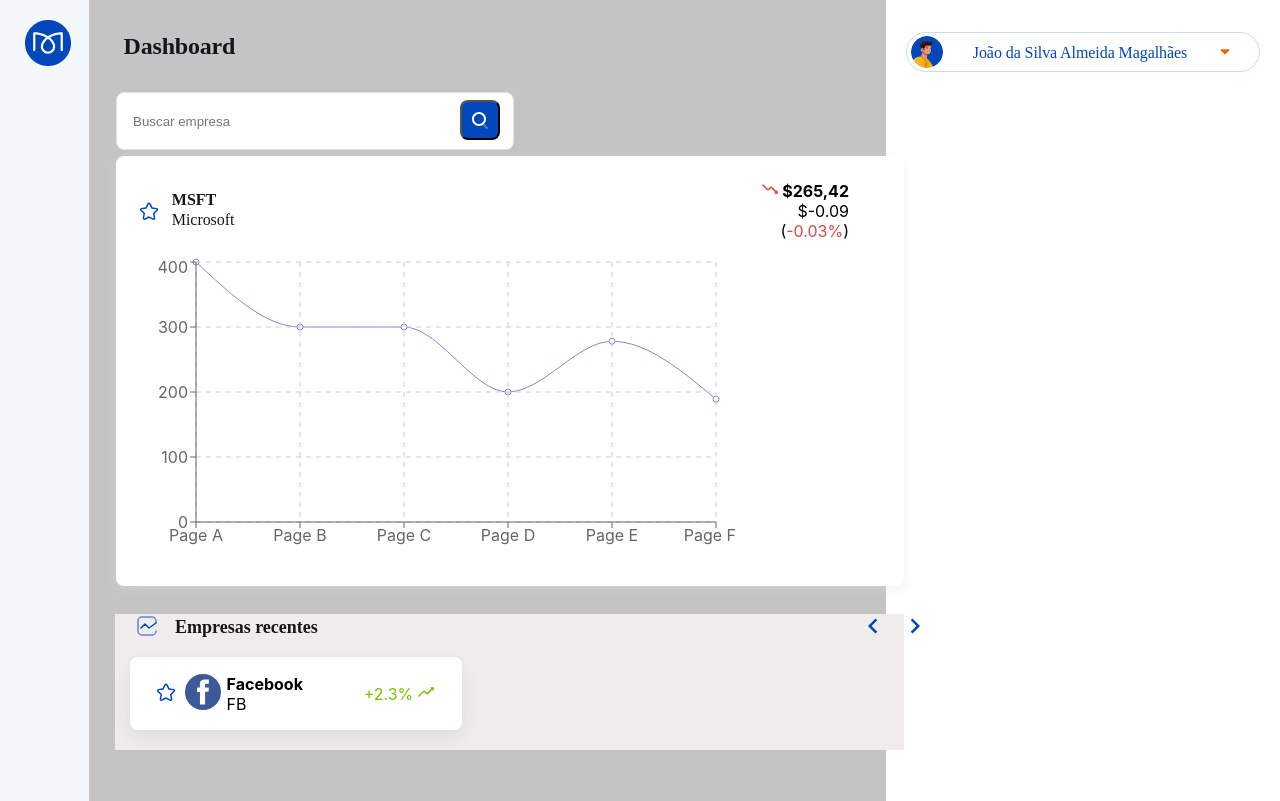
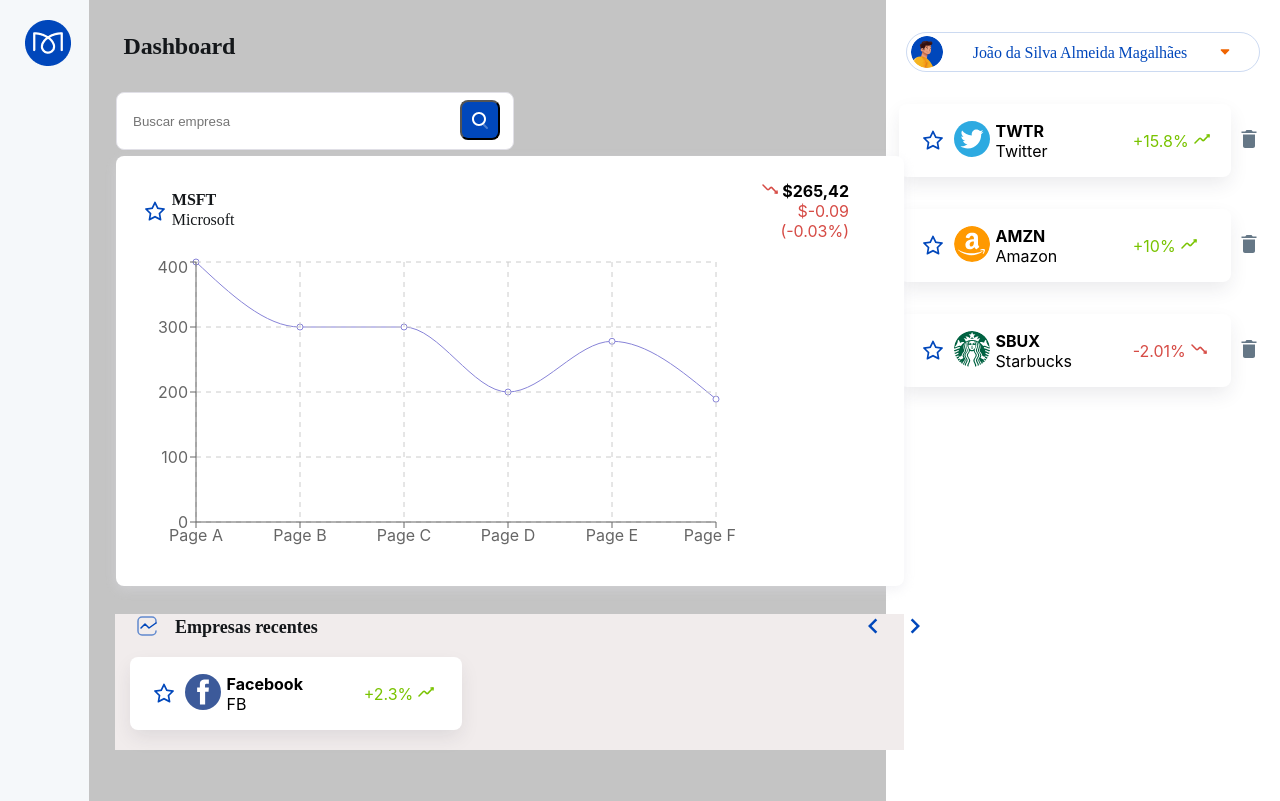
Before and after one commit to otaviohenrique1/app-bolsa-valores-reactjs, a React (Create React App) app: page /dashboard in a window 1280 px wide. Built offline with nearby package versions, Linux system fonts and the light colour scheme.

Commit message:
Commit 7 dos arquivos

```diff
--- a/src/components/Botao/index.tsx
+++ b/src/components/Botao/index.tsx
@@ -1,26 +1,89 @@
 import styled from "styled-components";
+import { HTMLAttributes, useState } from "react";
+import { IoMdTrash } from "react-icons/io";
+import { AiFillStar, AiOutlineStar } from "react-icons/ai";
 
-interface ButtonStyleProps {
+export const BotaoContainer = styled.div`
+  margin-top: 40px;
+  display: flex;
+  justify-content: space-around;
+`;
+interface BotaoStyleProps {
   primary?: boolean;
   danger?: boolean;
   secondary?: boolean;
 }
 
-export const Button = styled.button<ButtonStyleProps>`
+export const Botao = styled.button<BotaoStyleProps>`
   background: ${(props) =>
     (props.primary && '#3399ff') ||
     (props.danger && '#ff1a1a') ||
-    (props.secondary && '#2eb82e')
+    (props.secondary && '#2eb82e') ||
+    ('#595959')
   };
   color: white;
-  border: 2px solid black;
+  /* border: 2px solid black; */
   font-size: 1em;
-  margin: 1em;
+  /* margin: 1em; */
   padding: 0.25em 1em;
   border-radius: 3px;
+  width: 100px;
+  height: 50px;
+  &:hover {
+    background: ${(props) =>
+      (props.primary && 'rgba(51, 153, 255, 0.6)') ||
+      (props.danger && 'rgba(255, 26, 26, 0.6)') ||
+      (props.secondary && 'rgba(46, 184, 46, 0.6)') ||
+      ('#bfbfbf')
+    };
+  }
 `;
 
-export const ButtonContainer = styled.div`
-  display: inline-block;
-  text-align: end;
+const BotaoEstilizado = styled.button`
+  border: transparent;
+  background: transparent;
 `;
+
+export function BotaoRemover(props: HTMLAttributes<HTMLButtonElement>) {
+  const [isActive, setIsActive] = useState(false);
+
+  return (
+    <BotaoEstilizado {...props}>
+      <IoMdTrash
+        size={24}
+        onClick={() => setIsActive(!isActive)}
+        color={(isActive) ? '#2c343a' : '#657786'}
+      />
+    </BotaoEstilizado>
+  );
+}
+
+const IconBotaoFavoritoBox = styled.div`
+  width: 24px;
+  height: 24px;
+`;
+
+export function BotaoFavorito(props: HTMLAttributes<HTMLButtonElement>) {
+  const [isActive, setIsActive] = useState(false);
+
+  return (
+    <BotaoEstilizado {...props}>
+      <IconBotaoFavoritoBox
+        onClick={() => setIsActive(!isActive)}
+      >
+        {(isActive) ? (
+          <AiFillStar
+            size={24}
+            color={'#0047BB'}
+          />
+        ) : (
+          <AiOutlineStar
+            size={24}
+            color={'#0047BB'}
+          />
+        )}
+      </IconBotaoFavoritoBox>
+    </BotaoEstilizado>
+  );
+}
+//
--- /dev/null
+++ b/src/components/BotaoRemover/index.tsx
@@ -0,0 +1,22 @@
+import { HTMLAttributes, useState } from "react";
+import { IoMdTrash } from "react-icons/io";
+import styled from "styled-components";
+
+const BotaoEstilizado = styled.button`
+  border: transparent;
+  background: transparent;
+`;
+
+export function BotaoRemover(props: HTMLAttributes<HTMLButtonElement>) {
+  const [isActive, setIsActive] = useState(false);
+
+  return (
+    <BotaoEstilizado {...props}>
+      <IoMdTrash
+        size={24}
+        onClick={() => setIsActive(!isActive)}
+        color={(isActive) ? '#2c343a' : '#657786'}
+      />
+    </BotaoEstilizado>
+  );
+}
--- a/src/components/Grafico/index.tsx
+++ b/src/components/Grafico/index.tsx
@@ -1,8 +1,10 @@
 import styled from "styled-components";
 import { LineChart, Line, CartesianGrid, XAxis, YAxis, Tooltip } from 'recharts';
 import { EmpresaDados } from "../Empresa";
-import { ImagemGraficoSeta, ValorAcaoPorcentagem, ValorAcaoVaricacao } from "../ValorAcao";
-import { BotaoFavorito } from "../BotaoFavorito";
+import { ImagemGraficoSeta, ValorAcaoEmpresa, ValorAcaoPorcentagemBox, ValorAcaoVaricacaoDinheiro } from "../ValorAcao";
+import { BotaoFavorito } from "../Botao";
+// import { BotaoFavorito } from "../BotaoFavorito";
+// import { ValorAcaoPorcentagem, ValorAcaoVaricacao } from "../ValorAcao";
 // import star_fill from "../../assets/images/star_fill.svg";
 // import graph_down from "../../assets/images/graph-down.svg";
 // import graph_up from "../../assets/images/graph-up.svg";
@@ -39,7 +41,7 @@
 `;
 
 const AreaDadosEmpresa = styled.div`
-  img {
+  /* span {
     position: absolute;
     left: 2.67%;
     right: 94.12%;
@@ -59,7 +61,29 @@
     line-height: 20px;
     letter-spacing: -0.005em;
     color: #14171A;
-  }
+  } */
+`;
+
+const BotaoFavoritoBox = styled.div`
+  position: absolute;
+  left: 2.67%;
+  right: 94.12%;
+  top: 10%;
+  bottom: 83.68%;
+`;
+
+const EmpresaDadosBox = styled.div`
+  position: absolute;
+  left: 7.09%;
+  right: 83.42%;
+  top: 7.89%;
+  bottom: 81.32%;
+  font-family: Graphik;
+  font-style: normal;
+  font-size: 16px;
+  line-height: 20px;
+  letter-spacing: -0.005em;
+  color: #14171A;
 `;
 
 const AreaDadosAcoes = styled.div`
@@ -69,10 +93,6 @@
   left: 623px;
   top: 25px;
   text-align: end;
-`;
-
-const ValorAcao = styled.span`
-  font-weight: bold;
 `;
 
 // const ValorAcaoVaricacao = styled.span`
@@ -106,28 +126,28 @@
     <GraficoContainer>
       <AreaDados>
         <AreaDadosEmpresa>
-          <span>
+          <BotaoFavoritoBox>
             <BotaoFavorito />
-          </span>
-          <div>
+          </BotaoFavoritoBox>
+          <EmpresaDadosBox>
             <EmpresaDados
               codigo_empresa={"MSFT"}
               nome_empresa={"Microsoft"}
             />
-          </div>
+          </EmpresaDadosBox>
         </AreaDadosEmpresa>
         <AreaDadosAcoes>
-          <ValorAcao>
+          <ValorAcaoEmpresa>
             {/* <img src={graph_down} alt="graph_down" /> */}
             <ImagemGraficoSeta porcentagem={-0.03}  />
             {' '}
             $265,42
-          </ValorAcao><br />
-          <ValorAcaoVaricacao>
-            $-0.09
+          </ValorAcaoEmpresa><br />
+          <div>
+            <ValorAcaoVaricacaoDinheiro valorVariacaoDinheiro={-0.09} />
             {' '}
-            (<ValorAcaoPorcentagem porcentagem={-0.03} />)
-          </ValorAcaoVaricacao>
+            <ValorAcaoPorcentagemBox porcentagem={-0.03}/>
+          </div>
         </AreaDadosAcoes>
       </AreaDados>
       <AreaGrafico>
--- a/src/components/Item/index.tsx
+++ b/src/components/Item/index.tsx
@@ -1,5 +1,8 @@
 import styled from "styled-components";
-import { BotaoFavorito } from "../BotaoFavorito";
+import { BotaoRemover } from "../Botao";
+import { BotaoFavorito } from "../Botao";
+// import { BotaoFavorito } from "../BotaoFavorito";
+// import { BotaoRemover } from "../BotaoRemover";
 import { CardEmpresa, EmpresaDados, EmpresaDadosProps, LogoEmpresa, LogoEmpresaProps } from "../Empresa";
 import { ImagemGraficoSeta, ValorAcaoPorcentagem, ValorAcaoPorcentagemProps } from "../ValorAcao";
 
@@ -17,10 +20,18 @@
   flex: ${(props) => props.valor_flex};
 `;
 
+const CardEmpresaEstilizado = styled(CardEmpresa)`
+  padding: 0 16px;
+`;
+
+const BotaoFavoritoEstilizado = styled(BotaoFavorito)`
+  flex: 1;
+`;
+
 export function Item(props: ItemProps) {
   return (
-    <CardEmpresa style={{ padding: '0 16px' }}>
-      <BotaoFavorito style={{ flex: '1' }} />
+    <CardEmpresaEstilizado>
+      <BotaoFavoritoEstilizado />
       <ItemBox valor_flex={1.5}>
         <LogoEmpresa
           src={props.logo_empresa.src}
@@ -37,6 +48,39 @@
         <ValorAcaoPorcentagem porcentagem={props.valor_porcentagem.porcentagem} />
         <ImagemGraficoSeta porcentagem={props.valor_porcentagem.porcentagem}  />
       </ItemBox>
-    </CardEmpresa>
+    </CardEmpresaEstilizado>
   );
 }
+
+const ItemFavoritadoBox = styled.div`
+  display: flex;
+  justify-content: center;
+  align-items: center;
+  margin-bottom: 32px;
+`;
+
+const ItemEstilizado = styled(Item)`
+  padding-right: 8px;
+`;
+
+export function ItemFavoritado(props: ItemProps) {
+  return (
+    <ItemFavoritadoBox>
+      <ItemEstilizado
+        logo_empresa={{
+          src: props.logo_empresa.src,
+          alt: props.logo_empresa.alt
+        }}
+        empresa_dados={{
+          nome_empresa: props.empresa_dados.codigo_empresa,
+          codigo_empresa: props.empresa_dados.nome_empresa
+        }}
+        valor_porcentagem={{
+          porcentagem: props.valor_porcentagem.porcentagem
+        }}
+      />
+      {/* <IoMdTrash size={24} /> */}
+      <BotaoRemover />
+    </ItemFavoritadoBox>
+  );
+}
--- a/src/components/Mensagem/index.tsx
+++ b/src/components/Mensagem/index.tsx
@@ -10,8 +10,8 @@
   text-align: start;
   color: white;
   margin-top: 0;
-  margin-right: 15px;
-  margin-left: 15px;
+  /* margin-right: 15px; */
+  /* margin-left: 15px; */
   /* margin-bottom: 5px; */
   border-bottom-left-radius: 5px;
   border-bottom-right-radius: 5px;
--- a/src/components/ValorAcao/index.tsx
+++ b/src/components/ValorAcao/index.tsx
@@ -2,7 +2,11 @@
 import graph_up from "../../assets/images/graph-up.svg";
 import graph_down from "../../assets/images/graph-down.svg";
 
-export interface ValorAcaoVaricacaoStyleProps {
+export const ValorAcaoEmpresa = styled.span`
+  font-weight: bold;
+`;
+
+export interface ValorAcaoVariacaoStyleProps {
   /*
   success?: boolean;
   danger?: boolean;
@@ -10,7 +14,7 @@
   acaoCor?: 'success' | 'danger' | '';
 }
 
-export const ValorAcaoVaricacao = styled.span<ValorAcaoVaricacaoStyleProps>`
+export const ValorAcaoVariacao = styled.span<ValorAcaoVariacaoStyleProps>`
   font-weight: normal;
   color: ${(props) =>
     (props.acaoCor === 'success' && '#79C300') ||
@@ -62,7 +66,7 @@
   const verificaSeValorForNegativo = valor === -1;
 
   return (
-    <ValorAcaoVaricacao
+    <ValorAcaoVariacao
       acaoCor={
         ((verificaSeValorForPositivo) && 'success') ||
         ((verificaSeValorForNegativo) && 'danger') ||
@@ -71,7 +75,46 @@
       {((verificaSeValorForPositivo) && `+${props.porcentagem}%`) ||
       ((verificaSeValorForNegativo) && `${props.porcentagem}%`)}
       {/* {`${props.porcentagem}%`} */}
-    </ValorAcaoVaricacao>
+    </ValorAcaoVariacao>
+  );
+}
+
+export function ValorAcaoPorcentagemBox(props: ValorAcaoPorcentagemProps) {
+  let valor = Math.sign(props.porcentagem);
+  const verificaSeValorForPositivo = valor === 1;
+  const verificaSeValorForNegativo = valor === -1;
+
+  return (
+    <ValorAcaoVariacao
+      acaoCor={
+        ((verificaSeValorForPositivo) && 'success') ||
+        ((verificaSeValorForNegativo) && 'danger') ||
+        ''}
+    >
+      (<ValorAcaoPorcentagem porcentagem={props.porcentagem} />)
+    </ValorAcaoVariacao>
+  );
+}
+
+interface ValorAcaoVariacaoDinheiroProps {
+  valorVariacaoDinheiro: number;
+}
+
+export function ValorAcaoVaricacaoDinheiro(props: ValorAcaoVariacaoDinheiroProps) {
+  let valor = Math.sign(props.valorVariacaoDinheiro);
+  const verificaSeValorForPositivo = valor === 1;
+  const verificaSeValorForNegativo = valor === -1;
+
+  return (
+    <ValorAcaoVariacao
+      acaoCor={
+        ((verificaSeValorForPositivo) && 'success') ||
+        ((verificaSeValorForNegativo) && 'danger') ||
+        ''}
+    >
+      ${((verificaSeValorForPositivo) && `+${props.valorVariacaoDinheiro}`) ||
+      ((verificaSeValorForNegativo) && `${props.valorVariacaoDinheiro}`)}
+    </ValorAcaoVariacao>
   );
 }
 
--- a/src/pages/Dashboard/AreaDados/index.tsx
+++ b/src/pages/Dashboard/AreaDados/index.tsx
@@ -1,6 +1,6 @@
 import { Form, Formik } from "formik";
 import styled from "styled-components";
-import { CampoBusca } from "../../../components/CampoBusca";
+import { CampoBusca } from "../../../components/Campo";
 import * as Yup from "yup";
 import { Titulo } from "../../../components/Titulo";
 import { Grafico } from "../../../components/Grafico";
--- a/src/pages/Dashboard/AreaUsuario/index.tsx
+++ b/src/pages/Dashboard/AreaUsuario/index.tsx
@@ -2,6 +2,10 @@
 import avatar from "../../../assets/images/avatar.png";
 import { TiArrowSortedDown, TiArrowSortedUp } from "react-icons/ti";
 import { useState } from "react";
+import { ItemFavoritado } from "../../../components/Item";
+import twitter from "../../../assets/images/twitter.svg";
+import amazon from "../../../assets/images/amazon.svg";
+import starbuucks from "../../../assets/images/starbuucks.svg";
 
 const Div = styled.div`
   background-color: #FFFFFF;
@@ -61,7 +65,7 @@
   color: #0047BB;
 `;
 
-const Span = styled.span`
+const DropdownBotao = styled.span`
   width: 16px;
   height: 16px;
 `;
@@ -74,14 +78,55 @@
       <UsuarioDropdown>
         <UsuarioDropdownAvatar src={avatar} alt="Avatar usuario" />
         <UsuarioNome>João da Silva Almeida Magalhães</UsuarioNome>
-        <Span onClick={() => setOpen(!open)}>
+        <DropdownBotao onClick={() => setOpen(!open)}>
           {(open) ? (
             <TiArrowSortedUp width={12} height={6} color="#F06400" />
           ) : (
             <TiArrowSortedDown width={12} height={6} color="#F06400" />
           )}
-        </Span>
+        </DropdownBotao>
       </UsuarioDropdown>
+      <div>
+        <ItemFavoritado
+          logo_empresa={{
+            src: twitter,
+            alt: "twitter"
+          }}
+          empresa_dados={{
+            nome_empresa: "TWTR",
+            codigo_empresa: "Twitter"
+          }}
+          valor_porcentagem={{
+            porcentagem: 15.8
+          }}
+        />
+        <ItemFavoritado
+          logo_empresa={{
+            src: amazon,
+            alt: "amazon"
+          }}
+          empresa_dados={{
+            nome_empresa: "AMZN",
+            codigo_empresa: "Amazon"
+          }}
+          valor_porcentagem={{
+            porcentagem: 10.0
+          }}
+        />
+        <ItemFavoritado
+          logo_empresa={{
+            src: starbuucks,
+            alt: "starbuucks"
+          }}
+          empresa_dados={{
+            nome_empresa: "SBUX",
+            codigo_empresa: "Starbucks"
+          }}
+          valor_porcentagem={{
+            porcentagem: -2.01
+          }}
+        />
+      </div>
     </Div>
   );
 }
--- a/src/pages/Login/index.tsx
+++ b/src/pages/Login/index.tsx
@@ -1,8 +1,9 @@
-import { Field, Form, Formik } from 'formik';
+import { Form, Formik } from 'formik';
 import { useHistory } from 'react-router-dom';
-import styled, { css } from 'styled-components';
+import styled from 'styled-components';
 import * as Yup from "yup";
-import { Button, ButtonContainer } from '../../components/Botao';
+import { Botao, BotaoContainer } from '../../components/Botao';
+import { Campo } from '../../components/Campo';
 import { ErroMensagem } from '../../components/Mensagem';
 
 interface FormTypes {
@@ -27,7 +28,6 @@
       .string()
       .min(8)
       .max(32)
-      // .matches("^(?=.*[a-z])(?=.*[A-Z])(?=.*d)[a-zA-Zd]$")
       .required('O campo senha é obrigatorio'),
   });
 
@@ -38,9 +38,131 @@
 
   return (
     <FormularioContainer>
-      <div className="titulo-container">
-        <h1>Login</h1>
+      <Titulo titulo={"Login"} />
+      <Formik
+        validationSchema={validationSchema}
+        initialValues={initialValues}
+        onSubmit={handleSubmitForm}
+      >
+        {({errors, touched}) => (
+          <Form>
+            <Campo
+              htmlFor="email"
+              labelCampo="Email"
+              // props={{
+              //   type: "email",
+              //   name: "email",
+              //   id: "email"
+              // }}
+              type="email"
+              name="email"
+              id="email"
+              placeholder="Digite o email"
+              erro={(errors.email && touched.email) ? (
+                <ErroMensagem>{errors.email}</ErroMensagem>
+              ) : null}
+            />
+            <Campo
+              htmlFor="senha"
+              labelCampo="Senha"
+              // props={{
+              //   type: "password",
+              //   name: "senha",
+              //   id: "senha"
+              // }}
+              type="password"
+              name="senha"
+              id="senha"
+              placeholder="Digite a senha"
+              erro={(errors.email && touched.email) ? (
+                <ErroMensagem>{errors.email}</ErroMensagem>
+              ) : null}
+            />
+            {/* <CampoContainer>
+              <label htmlFor="email">email</label>
+              <div>
+                <CampoFormulario
+                  type="email"
+                  name="email"
+                  id="email"
+                />
               </div>
+              {(errors.email && touched.email) ? (<ErroMensagem>{errors.email}</ErroMensagem>) : null}
+            </CampoContainer> */}
+            {/* <CampoContainer>
+              <label htmlFor="senha">senha</label>
+              <div>
+                <CampoFormulario
+                  type="password"
+                  name="senha"
+                  id="senha"
+                />
+              </div>
+              {(errors.senha && touched.senha) ? (<ErroMensagem>{errors.senha}</ErroMensagem>) : null}
+            </CampoContainer> */}
+            <BotaoContainer>
+              <Botao primary type="submit">Salvar</Botao>
+              <Botao danger type="reset">Limpar</Botao>
+              <Botao secondary type="button">Novo Usuario</Botao>
+              {/* <Botao type="button">Teste</Botao> */}
+            </BotaoContainer>
+          </Form>
+        )}
+      </Formik>
+    </FormularioContainer>
+  );
+}
+
+
+const FormularioContainer = styled.div`
+  margin: 20px;
+  display: flex;
+  align-items: center;
+  flex-direction: column;
+`;
+
+const TituloEstilizado = styled.h1`
+  width: 100%;
+  background-color: aliceblue;
+  text-align: center;
+`;
+
+interface TituloProps {
+  titulo: string;
+}
+
+function Titulo(props: TituloProps) {
+  return (
+    <TituloEstilizado>
+      {props.titulo}
+    </TituloEstilizado>
+  );
+}
+
+/*
+  export function Login() {
+  const history = useHistory();
+
+  const validationSchema = Yup.object().shape({
+    email: Yup
+      .string()
+      .email()
+      .required('O campo email é obrigatorio'),
+    senha: Yup
+      .string()
+      .min(8)
+      .max(32)
+      .required('O campo senha é obrigatorio'),
+  });
+
+  async function handleSubmitForm(values: FormTypes) {
+    alert(`Email: ${values.email}`);
+    history.push('/home');
+  }
+
+  return (
+    <FormularioContainer>
+      <Titulo titulo={"Login"} />
       <Formik
         validationSchema={validationSchema}
         initialValues={initialValues}
@@ -51,7 +173,7 @@
             <CampoContainer>
               <label htmlFor="email">email</label>
               <div>
-                <Field
+                <CampoFormulario
                   type="email"
                   name="email"
                   id="email"
@@ -70,42 +192,15 @@
               </div>
               {(errors.senha && touched.senha) ? (<ErroMensagem>{errors.senha}</ErroMensagem>) : null}
             </CampoContainer>
-            <ButtonContainer>
-              <Button primary type="submit">Salvar</Button>
-              <Button danger type="reset">Limpar</Button>
-              <Button secondary type="button">Voltar</Button>
-              <Button type="button">Teste</Button>
-            </ButtonContainer>
+            <BotaoContainer>
+              <Botao primary type="submit">Salvar</Botao>
+              <Botao danger type="reset">Limpar</Botao>
+              <Botao secondary type="button">Novo Usuario</Botao>
+              </BotaoContainer>
               </Form>
             )}
           </Formik>
         </FormularioContainer>
       );
     }
-
-const FormularioContainer = styled.div`
-  margin: 20px;
-`;
-
-const CampoFormulario = styled(Field)`
-  margin-right: 15px;
-  margin-left: 15px;
-`;
-
-const CampoContainer = styled.div`
-  margin-top: 10px;
-  div {
-    width: 100%;
-  }
-`;
-
-css`
-  .titulo-container {
-    width: 100%;
-    background-color: aliceblue;
-  }
-
-  .titulo-container h1 {
-    text-align: center;
-  }
-`;
+*/
```
Also changed, not shown: src/components/Campo/index.tsx (renamed from src/components/CampoBusca/index.tsx, +43 -20 lines), src/pages/Dashboard/EmpresasRecentes/index.tsx (+5 -4 lines). Lines whose indentation alone changed are shown as unchanged.
